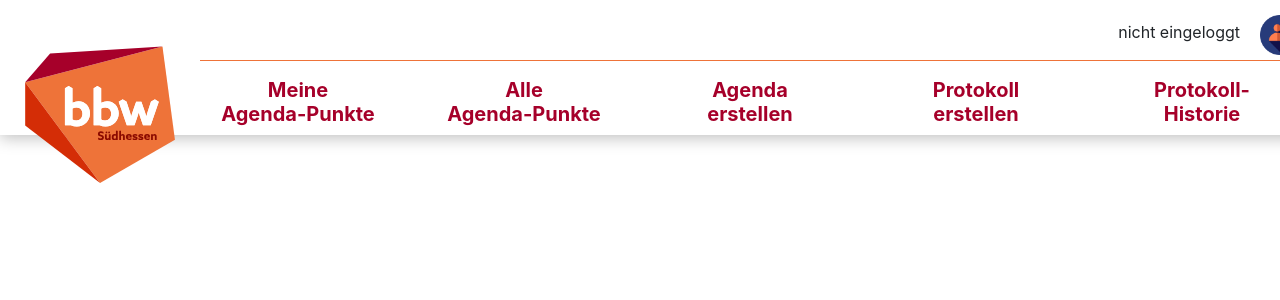
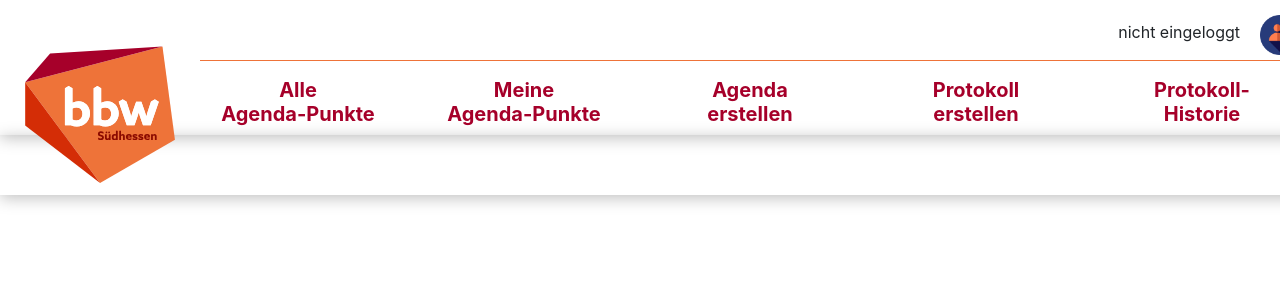
Before and after one commit to tstock-dev/gl_protocol, a React (Create React App) app: page / in a window 1280 px wide. Shown: the top 300 px of the page. Built offline with nearby package versions, Linux system fonts and the light colour scheme.

Commit message:
make content area wider

```diff
--- a/src/App.css
+++ b/src/App.css
@@ -16,7 +16,7 @@
   }
 }
 
-.App-layout {
+.App-Header-Layout {
   display: grid;
   grid-template-columns: auto 1300px auto;
   grid-template-rows: auto;
@@ -133,6 +133,14 @@
 
 .App-link {
   color: #61dafb;
+}
+
+.App-Content-Layout {
+  display: grid;
+  grid-template-columns: auto 90% auto;
+  grid-template-rows: auto;
+  -webkit-box-shadow: 0px 3px 15px 0 rgba(0, 0, 0, 0.25);
+  box-shadow: 0px 3px 15px 0 rgba(0, 0, 0, 0.25);
 }
 
 .site-content, section {
--- a/src/App.js
+++ b/src/App.js
@@ -36,10 +36,10 @@ function App() {
 
   return (
     <div className="App">
-      <div className="App-layout">
-        <div className="App-layout-left"></div>
-        <div className="App-layout-middle">
       <Router>
+        <div className="App-Header-Layout">
+          <div className="App-Header-Layout-left"></div>
+          <div className="App-Header-Layout-middle">
             <header className="App-header">
               <div className="App-container">
                 <div className="site-branding">
@@ -73,8 +73,8 @@ function App() {
                           <div className="menu-container">
                             <ul className="menu">
                               <li className="menu-item">
-                                <Link to="/myTopics">
-                                  Meine
+                                <Link to="/allTopics">
+                                  Alle
                                   <br />
                                   Agenda-Punkte
                                 </Link>
@@ -86,8 +86,8 @@ function App() {
                           <div className="menu-container">
                             <ul className="menu">
                               <li className="menu-item">
-                                <Link to="/allTopics">
-                                  Alle
+                                <Link to="/myTopics">
+                                  Meine
                                   <br />
                                   Agenda-Punkte
                                 </Link>
@@ -140,6 +140,10 @@ function App() {
                 </div>
               </div>
             </header>
+          </div>
+        </div>
+        <div className="App-Content-Layout">
+          <div className="App-Content-Layout-left"></div>
           <div id="content" className="site-content rot">
             <Switch>
               <Route exact path="/">
@@ -165,9 +169,8 @@ function App() {
               </Route>
             </Switch>
           </div>
+        </div>
       </Router>
-        </div>
-      </div>
     </div>
   );
 }
```
Lines whose indentation alone changed are shown as unchanged.
